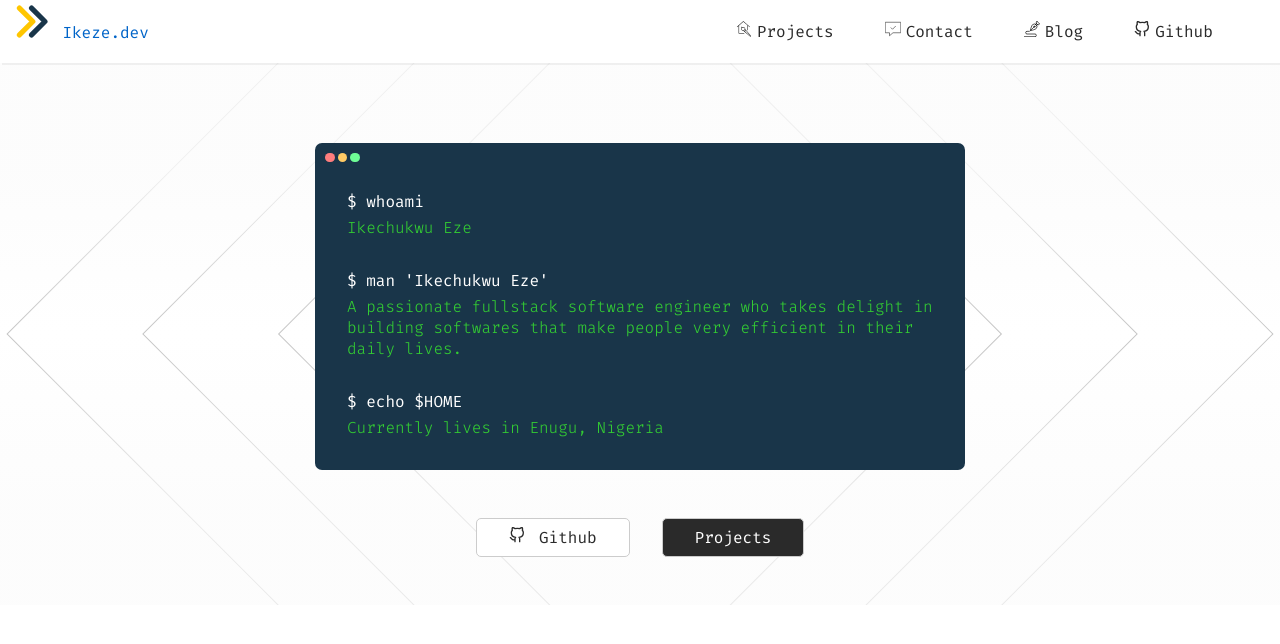
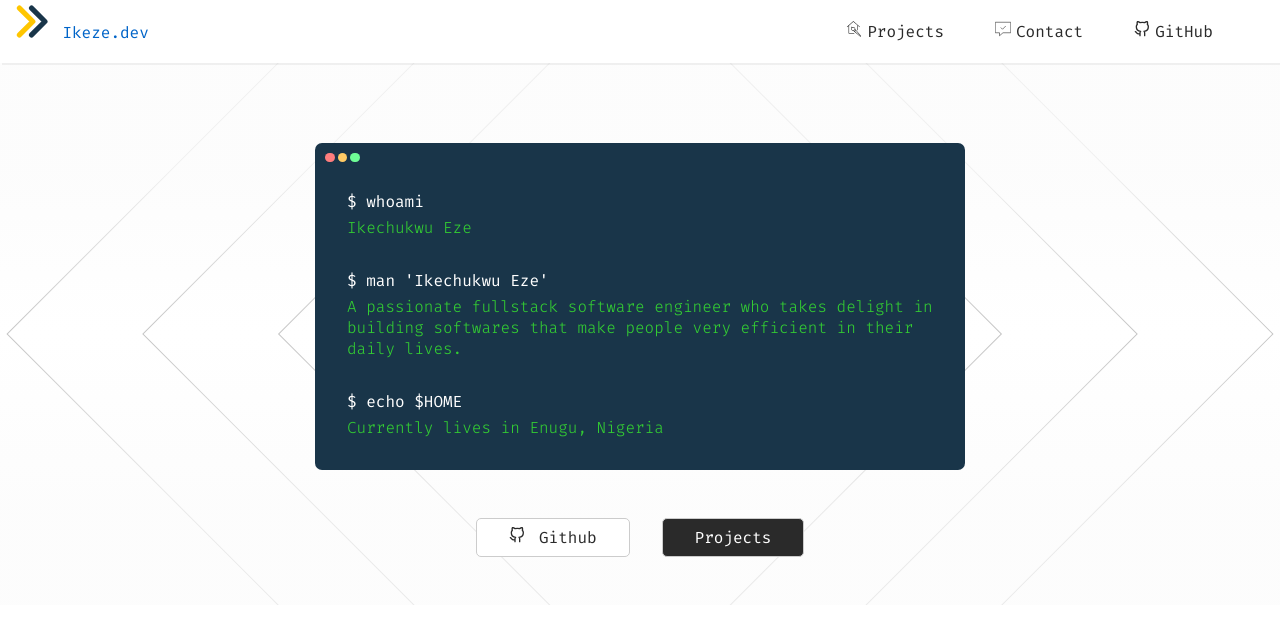
Before and after one commit to iykekings/portfolio, a Svelte app: page / in a window 1280 px wide. Shown: the top 644 px of the page. Built offline with nearby package versions, Linux system fonts and the light colour scheme.

Commit message:
remove blog from nav

```diff
--- a/src/components/Navbar.svelte
+++ b/src/components/Navbar.svelte
@@ -3,7 +3,7 @@
   import Icon from "./Icon.svelte";
   import { fly, fade } from "svelte/transition";
 
-  let navs = ["Projects", "Contact", "Blog"];
+  let navs = ["Projects", "Contact"];
   // let navs = ["Projects", "Contact", "Blog", "Uses"];
   export let inactive;
   let width;
@@ -54,7 +54,11 @@
         font-size: 14px;
       }
       @media (max-width: 600px) {
-        margin-top: 12px;
+        padding: 0.5rem;
+        width: 100%;
+        &:hover {
+          background-color: #eeeeee;
+        }
       }
       &:hover {
         font-weight: bold;
@@ -74,7 +78,7 @@
     {/each}
     <a href="https://github.com/iykekings" target="blank">
       <Icon icon="github" width="1rem" />
-      Github
+      GitHub
     </a>
   </nav>
 {/if}
@@ -92,7 +96,7 @@
     {/each}
     <a href="https://github.com/iykekings" on:click={toggleNav} target="blank">
       <Icon icon="github" width="1rem" />
-      Github
+      GitHub
     </a>
   </nav>
 {/if}
--- a/src/pages/Blog.svelte
+++ b/src/pages/Blog.svelte
@@ -8,10 +8,6 @@
     & > h1 {
       font-weight: 700;
       text-transform: capitalize;
-      &::first-letter {
-        // font-style: italic;
-        font-size: 3rem;
-      }
     }
   }
 </style>
--- a/src/pages/Projects.svelte
+++ b/src/pages/Projects.svelte
@@ -20,8 +20,9 @@
     article {
       display: flex;
       flex-direction: column;
-      border: 1px #8080805c solid;
+      overflow: hidden;
       border-radius: 5px;
+      box-shadow: 3px 3px 11px #0000001f;
 
       .image {
         width: 100%;
@@ -85,7 +86,7 @@
         {#if pro.source}
           <a href={pro.link} target="blank" class="github">
             <Icon icon="github" width="1rem" />
-            Github
+            GitHub
           </a>
         {/if}
       </div>
```
